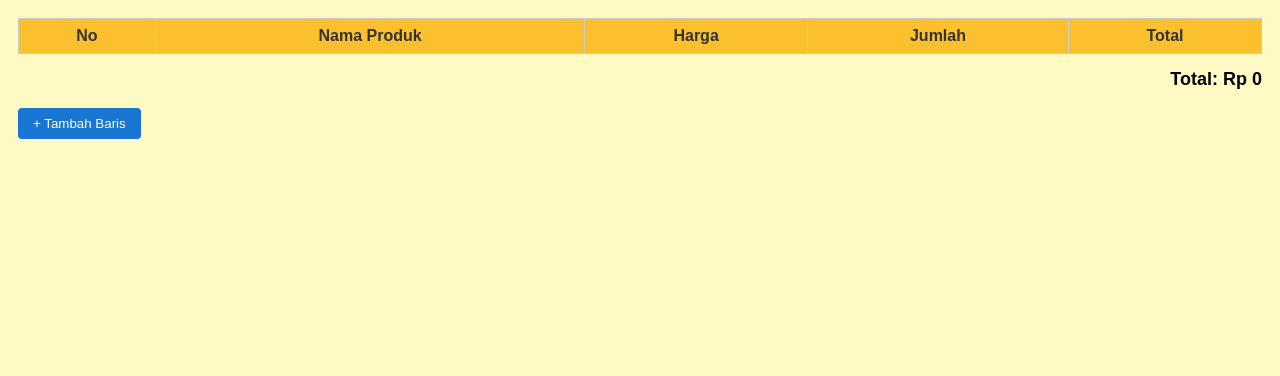
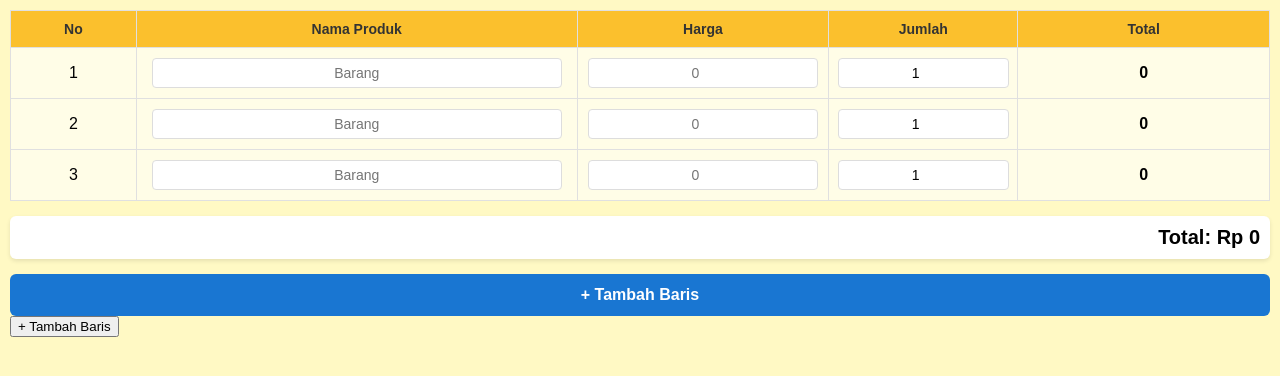
Before and after one commit to cunawan/Cunawan-Kalkulator, a plain HTML site: page index.html in a window 1280 px wide. Drawn offline with Linux system fonts and the light colour scheme.

Commit message:
Update index.html

```diff
--- a/index.html
+++ b/index.html
@@ -5,35 +5,84 @@
     <meta name="viewport" content="width=device-width, initial-scale=1.0">
     <title>Kalkulator Belanja</title>
     <style>
-        body { font-family: Arial, sans-serif; background-color: #fff9c4; padding: 10px; }
-        table { width: 100%; border-collapse: collapse; background: #fffde7; }
-        th, td { border: 1px solid #ccc; padding: 8px; text-align: center; }
-        th { background-color: #fbc02d; color: #333; }
-        input { width: 90%; border: none; background: transparent; text-align: center; font-size: 14px; }
-        .total-box { margin-top: 15px; font-weight: bold; font-size: 18px; text-align: right; }
-        button { padding: 8px 15px; background: #1976d2; color: white; border: none; border-radius: 4px; }
+        body { font-family: Arial, sans-serif; background-color: #fff9c4; padding: 10px; margin: 0; }
+        table { width: 100%; border-collapse: collapse; background: #fffde7; margin-bottom: 15px; }
+        th, td { border: 1px solid #e0e0e0; padding: 10px 4px; text-align: center; }
+        th { background-color: #fbc02d; color: #333; font-size: 14px; }
+        input { width: 95%; padding: 6px 2px; border: 1px solid #ddd; border-radius: 4px; text-align: center; font-size: 14px; box-sizing: border-box; }
+        .total-box { font-weight: bold; font-size: 20px; text-align: right; padding: 10px; background: #fff; border-radius: 6px; box-shadow: 0 2px 4px rgba(0,0,0,0.1); margin-bottom: 15px; }
+        .btn-add { width: 100%; padding: 12px; background: #1976d2; color: white; border: none; border-radius: 6px; font-size: 16px; font-weight: bold; cursor: pointer; }
     </style>
 </head>
 <body>
 
-    <table id="cartTable">
+    <table>
         <thead>
             <tr>
-                <th>No</th>
-                <th>Nama Produk</th>
-                <th>Harga</th>
-                <th>Jumlah</th>
-                <th>Total</th>
+                <th style="width: 10%;">No</th>
+                <th style="width: 35%;">Nama Produk</th>
+                <th style="width: 20%;">Harga</th>
+                <th style="width: 15%;">Jumlah</th>
+                <th style="width: 20%;">Total</th>
             </tr>
         </thead>
         <tbody id="tableBody">
-            <!-- Baris data akan ditambahkan lewat JavaScript -->
         </tbody>
     </table>
 
     <div class="total-box">
         Total: Rp <span id="grandTotal">0</span>
     </div>
+
+    <button class="btn-add" onclick="addRow()">+ Tambah Baris</button>
+
+    <script>
+        let rowCount = 0;
+
+        function addRow() {
+            rowCount++;
+            const tbody = document.getElementById('tableBody');
+            const row = document.createElement('tr');
+
+            row.innerHTML = `
+                <td>${rowCount}</td>
+                <td><input type="text" placeholder="Barang" class="p-name"></td>
+                <td><input type="number" placeholder="0" class="p-price" oninput="calculateRow(this)"></td>
+                <td><input type="number" value="1" class="p-qty" oninput="calculateRow(this)"></td>
+                <td class="p-total" style="font-weight: bold;">0</td>
+            `;
+            tbody.appendChild(row);
+        }
+
+        function calculateRow(element) {
+            const row = element.parentElement.parentElement;
+            const price = parseFloat(row.querySelector('.p-price').value) || 0;
+            const qty = parseFloat(row.querySelector('.p-qty').value) || 0;
+            const total = price * qty;
+
+            row.querySelector('.p-total').innerText = total.toLocaleString('id-ID');
+            calculateGrandTotal();
+        }
+
+        function calculateGrandTotal() {
+            let grandTotal = 0;
+            const totals = document.querySelectorAll('.p-total');
+            totals.forEach(td => {
+                const val = parseFloat(td.innerText.replace(/\./g, '')) || 0;
+                grandTotal += val;
+            });
+            document.getElementById('grandTotal').innerText = grandTotal.toLocaleString('id-ID');
+        }
+
+        // Otomatis buat 3 baris input saat web pertama kali dibuka
+        window.onload = function() {
+            addRow();
+            addRow();
+            addRow();
+        };
+    </script>
+</body>
+</html>
     <br>
     <button onclick="addRow()">+ Tambah Baris</button>
 
```
